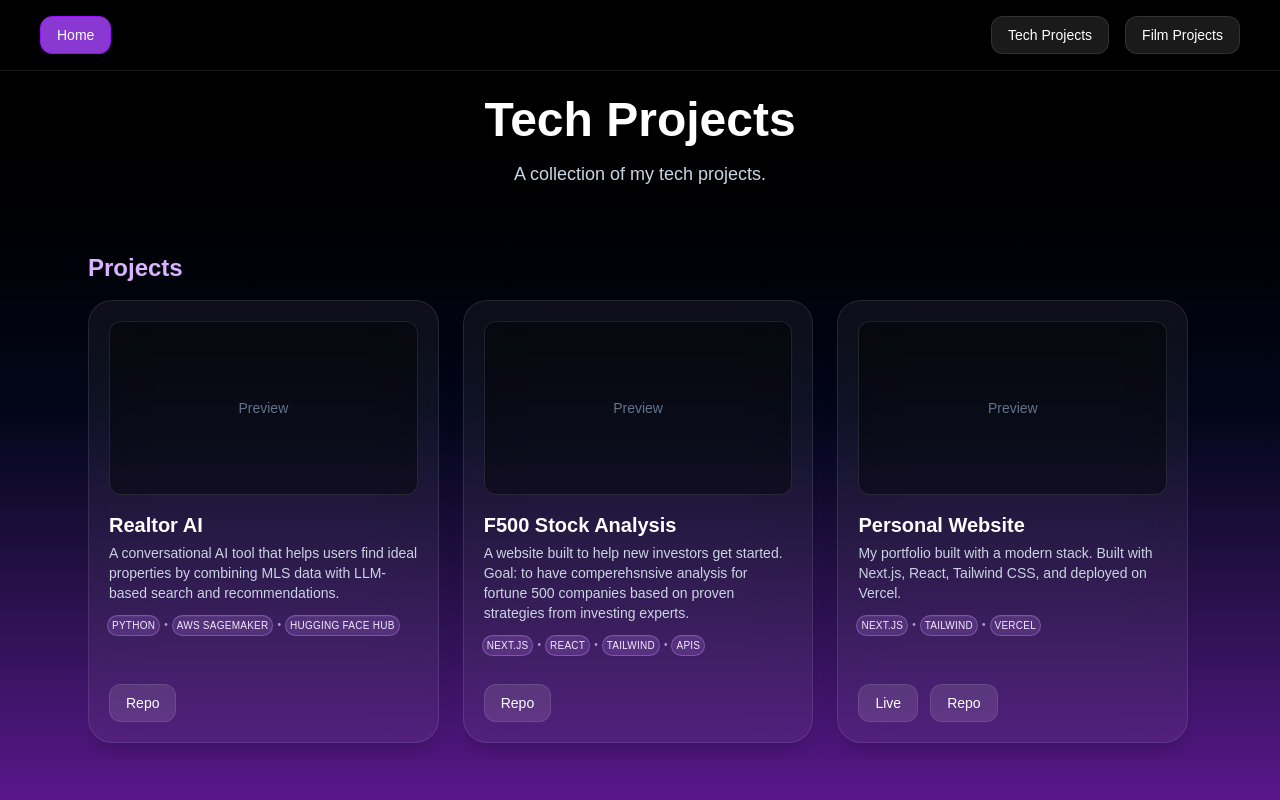
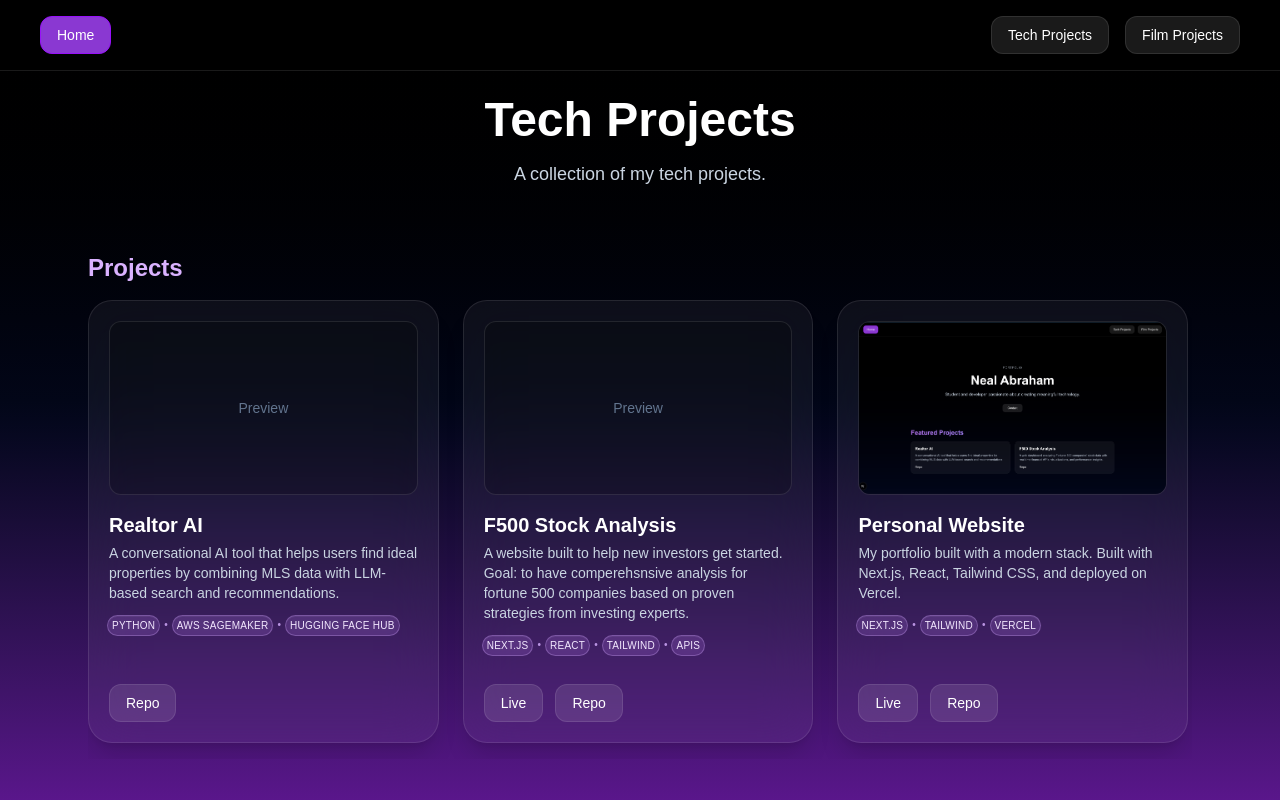
Before and after one commit to Neal-stack/portfolio, a Next.js app: page /tech in a window 1280 px wide. Built offline with nearby package versions, Linux system fonts and the light colour scheme.

Commit message:
Latest Changes

```diff
--- a/src/app/tech/page.js
+++ b/src/app/tech/page.js
@@ -1,3 +1,7 @@
+import Image from "next/image";
+
+export const dynamic = 'force-dynamic';
+
 export default function TechPage() {
   return (
     <main className="min-h-screen bg-gradient-to-b from-black via-slate-950 to-purple-900 text-white pt-24">
@@ -32,7 +36,7 @@ export default function TechPage() {
                 title: "F500 Stock Analysis",
                 description:
                   "A website built to help new investors get started. Goal: to have comperehsnsive analysis for fortune 500 companies based on proven strategies from investing experts.",
-                liveUrl: "",
+                liveUrl: "https://f500.vercel.app/",
                 repoUrl: "https://github.com/Neal-stack/f500",
                 tags: ["Next.js", "React", "Tailwind", "APIs"],
               },
@@ -40,9 +44,10 @@ export default function TechPage() {
                 title: "Personal Website",
                 description:
                   "My portfolio built with a modern stack. Built with Next.js, React, Tailwind CSS, and deployed on Vercel.",
-                liveUrl: "#",
-                repoUrl: "#",
+                liveUrl: "/",
+                repoUrl: "https://github.com/Neal-stack/portfolio",
                 tags: ["Next.js", "Tailwind", "Vercel"],
+                image: "/portfolio_preview.png",
               },
             ].map((project, i) => (
               <article
@@ -51,8 +56,19 @@ export default function TechPage() {
                            rounded-3xl bg-white/5 backdrop-blur-xl border border-white/10 shadow-xl p-5
                            flex flex-col min-h-[360px]"
               >
-                <div className="aspect-video w-full rounded-xl bg-black/40 border border-white/10 mb-4 flex items-center justify-center text-slate-500">
-                  <span className="text-sm">Preview</span>
+                <div className="aspect-video w-full rounded-xl overflow-hidden border border-white/10 mb-4 bg-black/20">
+                  {project.image ? (
+                    <Image
+                      src={project.image}
+                      alt={`${project.title} preview`}
+                      width={1280}
+                      height={720}
+                      className="h-full w-full object-cover"
+                      priority={false}
+                    />
+                  ) : (
+                    <div className="h-full w-full flex items-center justify-center text-slate-500 text-sm">Preview</div>
+                  )}
                 </div>
                 <h3 className="text-xl font-semibold mb-1">{project.title}</h3>
                 <p className="text-slate-300 text-sm mb-3">{project.description}</p>
```
Also changed, not shown: public/portfolio_preview.png (added).
